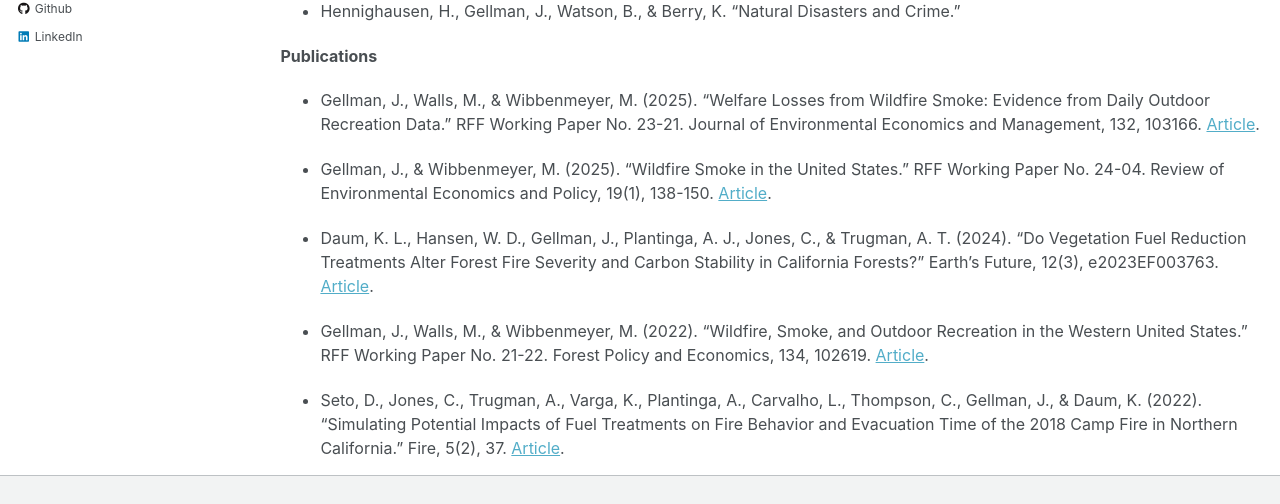
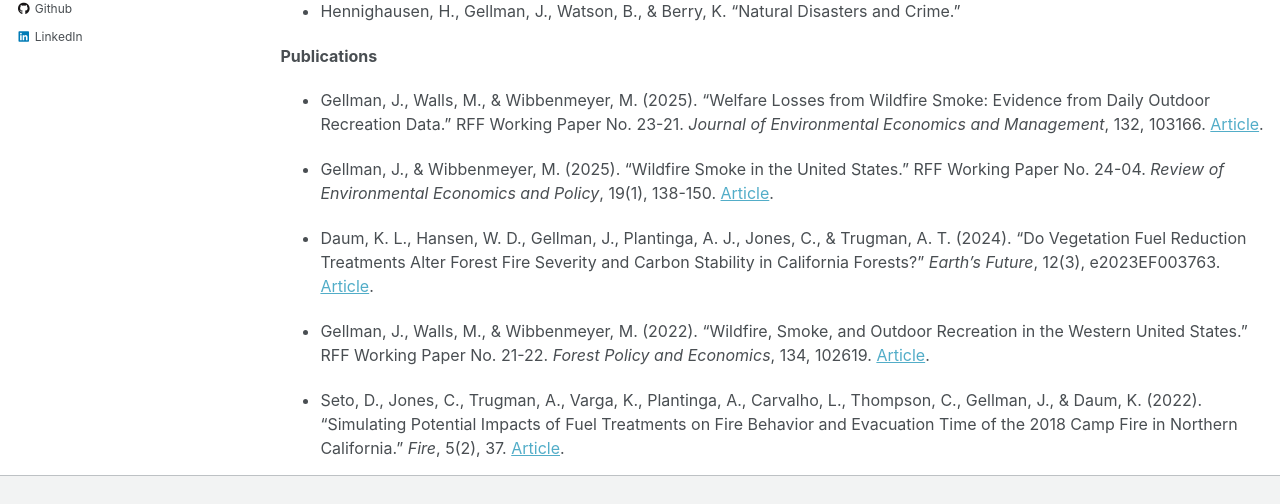
Before and after one commit to jacobgellman/jacobgellman.github.io, a Jekyll site: the page built from _pages/research.md, in a window 1280 px wide and 1113 px high, cut to the strip 457-961 px from the top of the window. Built offline with Jekyll 4.4.1, drawn with Linux system fonts in a browser that asks for light colours.

```diff
--- a/_pages/research.md
+++ b/_pages/research.md
@@ -22,12 +22,12 @@ author_profile: true
 * Hennighausen, H., Gellman, J., Watson, B., & Berry, K. "Natural Disasters and Crime."
 
 **Publications**
-* Gellman, J., Walls, M., & Wibbenmeyer, M. (2025). "Welfare Losses from Wildfire Smoke: Evidence from Daily Outdoor Recreation Data." RFF Working Paper No. 23-21. Journal of Environmental Economics and Management, 132, 103166. [Article](https://jacobgellman.github.io/files/gellman_et_al_2025-welfare_losses_wildfire_smoke_recreation.pdf).
+* Gellman, J., Walls, M., & Wibbenmeyer, M. (2025). "Welfare Losses from Wildfire Smoke: Evidence from Daily Outdoor Recreation Data." RFF Working Paper No. 23-21. *Journal of Environmental Economics and Management*, 132, 103166. [Article](https://jacobgellman.github.io/files/gellman_et_al_2025-welfare_losses_wildfire_smoke_recreation.pdf).
 
-* Gellman, J., & Wibbenmeyer, M. (2025). "Wildfire Smoke in the United States." RFF Working Paper No. 24-04. Review of Environmental Economics and Policy, 19(1), 138-150. [Article](https://jacobgellman.github.io/files/gellman_wibbenmeyer_2025-wildfire_smoke_in_united_states.pdf).
+* Gellman, J., & Wibbenmeyer, M. (2025). "Wildfire Smoke in the United States." RFF Working Paper No. 24-04. *Review of Environmental Economics and Policy*, 19(1), 138-150. [Article](https://jacobgellman.github.io/files/gellman_wibbenmeyer_2025-wildfire_smoke_in_united_states.pdf).
 
-* Daum, K. L., Hansen, W. D., Gellman, J., Plantinga, A. J., Jones, C., & Trugman, A. T. (2024). "Do Vegetation Fuel Reduction Treatments Alter Forest Fire Severity and Carbon Stability in California Forests?" Earth's Future, 12(3), e2023EF003763. [Article](https://jacobgellman.github.io/files/daum_et_al_2024-vegetation_treatments_carbon_fire.pdf).
+* Daum, K. L., Hansen, W. D., Gellman, J., Plantinga, A. J., Jones, C., & Trugman, A. T. (2024). "Do Vegetation Fuel Reduction Treatments Alter Forest Fire Severity and Carbon Stability in California Forests?" *Earth's Future*, 12(3), e2023EF003763. [Article](https://jacobgellman.github.io/files/daum_et_al_2024-vegetation_treatments_carbon_fire.pdf).
 
-* Gellman, J., Walls, M., & Wibbenmeyer, M. (2022). "Wildfire, Smoke, and Outdoor Recreation in the Western United States." RFF Working Paper No. 21-22. Forest Policy and Economics, 134, 102619. [Article](https://jacobgellman.github.io/files/gellman_et_al_2022-wildfire_smoke_recreation.pdf).
+* Gellman, J., Walls, M., & Wibbenmeyer, M. (2022). "Wildfire, Smoke, and Outdoor Recreation in the Western United States." RFF Working Paper No. 21-22. *Forest Policy and Economics*, 134, 102619. [Article](https://jacobgellman.github.io/files/gellman_et_al_2022-wildfire_smoke_recreation.pdf).
 
-* Seto, D., Jones, C., Trugman, A., Varga, K., Plantinga, A., Carvalho, L., Thompson, C., Gellman, J., & Daum, K. (2022). "Simulating Potential Impacts of Fuel Treatments on Fire Behavior and Evacuation Time of the 2018 Camp Fire in Northern California." Fire, 5(2), 37. [Article](https://jacobgellman.github.io/files/seto_et_al_2022-fuel_treatments_camp_fire.pdf).
+* Seto, D., Jones, C., Trugman, A., Varga, K., Plantinga, A., Carvalho, L., Thompson, C., Gellman, J., & Daum, K. (2022). "Simulating Potential Impacts of Fuel Treatments on Fire Behavior and Evacuation Time of the 2018 Camp Fire in Northern California." *Fire*, 5(2), 37. [Article](https://jacobgellman.github.io/files/seto_et_al_2022-fuel_treatments_camp_fire.pdf).
```
